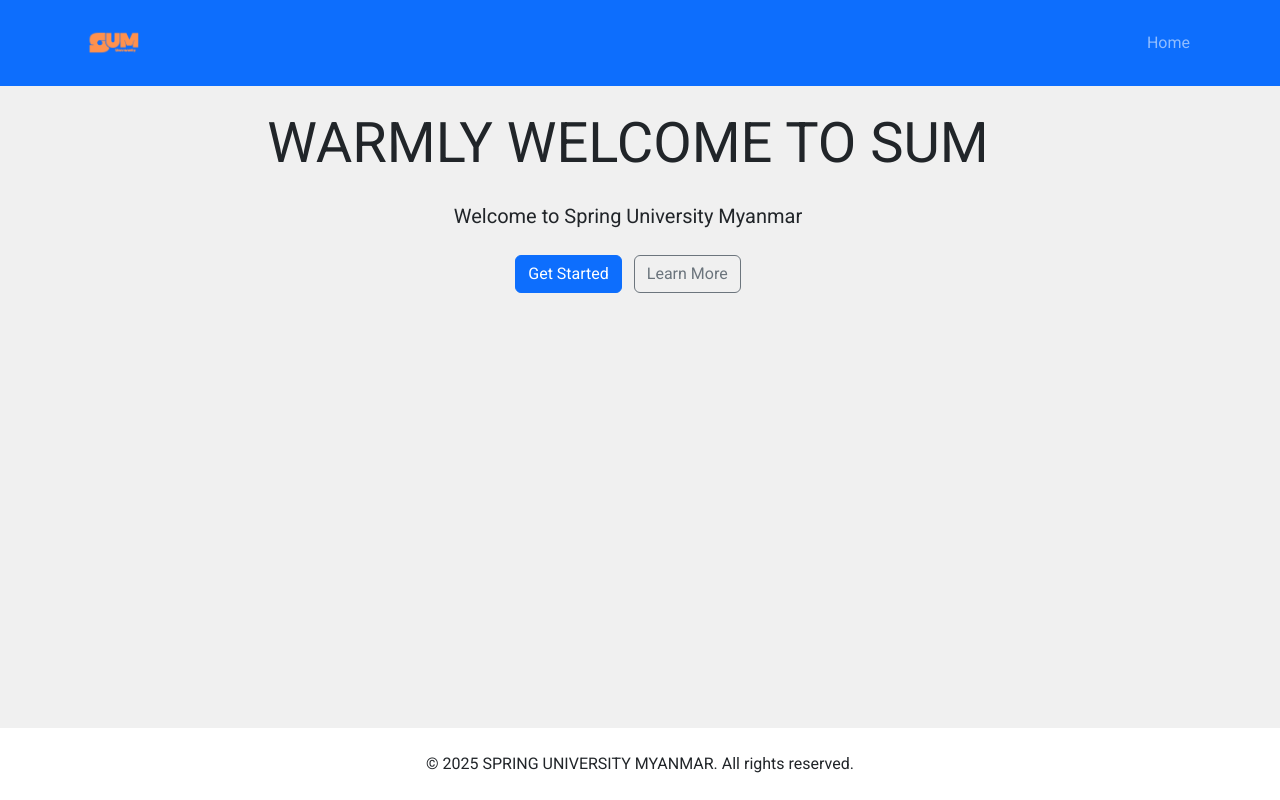
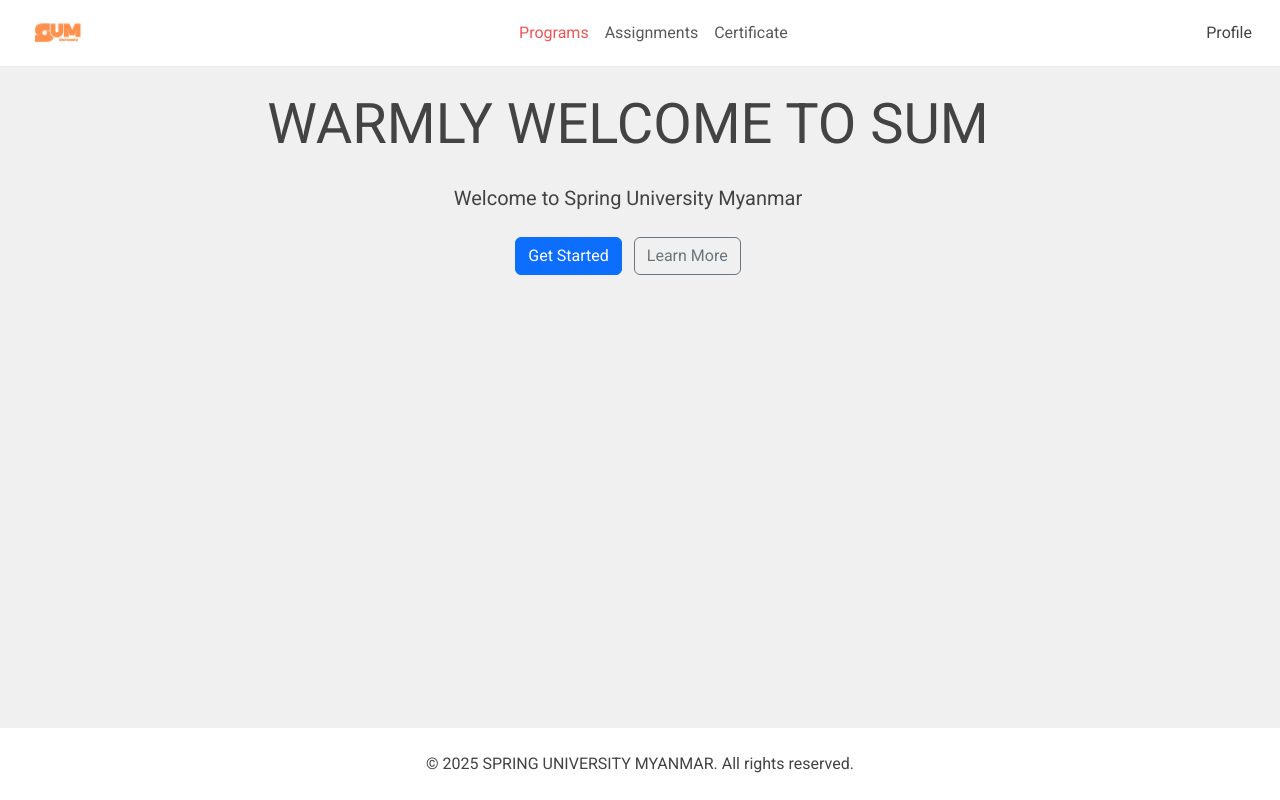
Before and after one commit to daung-mikrokosmos/sum_lms, a Django app: page / in a window 1280 px wide. Run offline with Django 5.2, Linux system fonts and the light colour scheme; some libraries are stand-ins or nearby versions.

Commit message:
navbar customize

```diff
--- a/sum_school/sum_app/static/css/common.css
+++ b/sum_school/sum_app/static/css/common.css
@@ -35,36 +35,84 @@
 }
 
 * {
-  font-family: 'Roboto-Regular', serif;
+  font-family: "Roboto-Regular", serif;
   max-width: 100%;
 }
 
 :root {
-  --primary-color : #F9A755;
-  --primary-tint-color: #F9B575;
-  --secondary-color : #F05555;
-  --sedondary-tint: #F15A5A;
-  --acent-color : #054A91;
-  --acent-tint-color:#3E7CB1 ;
+  --primary-color: #f9a755;
+  --primary-tint-color: #f9b575;
+  --secondary-color: #f05555;
+  --sedondary-tint: #f15a5a;
+  --acent-color: #054a91;
+  --acent-tint-color: #3e7cb1;
   --text-color: #434343;
-  --secondary-text-color : #F5F5F5;
-  --bg-color: #FFFFFF;
-  --secondary-bg-color :#F0F0F0 ;
-  --border-color : #EDEDED;
+  --secondary-text-color: #f5f5f5;
+  --bg-color: #ffffff;
+  --secondary-bg-color: #f0f0f0;
+  --border-color: #ededed;
   --secondary-border-color: #c1c1c1;
-  --success: #90EEAB;
+  --success: #90eeab;
 }
 
 body {
   font-weight: 400;
+  color: var(--text-color);
 }
 
 /* Nav */
+.nav--style {
+  background-color: var(--bg-color);
+  border-bottom: 1px solid var(--border-color);
+}
+
+/* modefined navbar boostrap class */
 .navbar-brand {
   width: 60px;
 }
+
+#navbarNav.navbar-collapse {
+  position: absolute;
+  top: 100%;
+  left: 0;
+  width: 100%;
+
+  background: var(--bg-color);
+  padding-left: 35px;
+}
+
+.nav--toggler {
+  border: none;
+  outline: none;
+  padding: 5px !important;
+}
+.nav--toggler:focus {
+  box-shadow: none;
+}
+.nav--toggler[aria-expanded="true"] .navbar-toggler-icon {
+  background-image: none;
+}
+.nav--toggler[aria-expanded="true"] .navbar-toggler-icon::before {
+  content: "X";
+  width: 100%;
+  height: 100%;
+  font-size: 30px;
+}
+
+.navbar-nav .nav-link.active,
+.nav-link:hover {
+  color: var(--secondary-color);
+}
+
+@media (min-width: 992px) {
+  #navbarNav.navbar-collapse {
+    position: relative;
+    background: none;
+    padding: 0;
+  }
+}
+
 /* End Nav */
-
 
 /* Layout Main */
 .layout {
@@ -78,7 +126,6 @@ body {
 }
 /* End Layout Main */
 
-
 /* footer */
 footer {
   background-color: var(--bg-color);
--- /dev/null
+++ b/sum_school/sum_app/templates/components/navbar.html
@@ -0,0 +1,37 @@
+{% load static %}
+
+<nav class="navbar navbar-expand-lg px-3 py-0 nav--style">
+  <div class="container-fluid">
+    <a class="navbar-brand" href="{% url 'welcome' %}">
+      <img src="{% static 'images/img_logo.png' %}" alt="" />
+    </a>
+
+    <button
+      class="navbar-toggler nav--toggler"
+      type="button"
+      data-bs-toggle="collapse"
+      data-bs-target="#navbarNav"
+    >
+      <span class="navbar-toggler-icon"></span>
+    </button>
+    <div class="collapse navbar-collapse" id="navbarNav">
+      <ul class="navbar-nav mx-auto">
+        <li class="nav-item">
+          <a
+            class="nav-link nav--link {% if request.resolver_match.url_name == 'welcome' %}active{% endif %}"
+            href="{% url 'welcome' %}"
+            >Programs</a
+          >
+        </li>
+        <li class="nav-item">
+          <a class="nav-link nav--link" href="#">Assignments</a>
+        </li>
+        <li class="nav-item">
+          <a class="nav-link nav--link" href="#">Certificate</a>
+        </li>
+      </ul>
+
+      <div>Profile</div>
+    </div>
+  </div>
+</nav>
--- a/sum_school/sum_app/templates/layouts/base.html
+++ b/sum_school/sum_app/templates/layouts/base.html
@@ -15,7 +15,7 @@
 
     <div class="layout">
         <header>
-            {% include 'layouts/navbar.html'%}
+            {% include 'components/navbar.html'%}
         </header>
 
         <main>
--- a/sum_school/sum_app/templates/layouts/navbar.html
+++ /dev/null
@@ -1,23 +0,0 @@
-{% load static %}
-
-{% block navbar %}
-<nav class="navbar navbar-expand-lg navbar-dark bg-primary">
-    <div class="container">
-        <a class="navbar-brand" href="{% url 'welcome' %}">
-            <img src="{% static 'images/img_logo.png' %}" alt="">
-        </a>
-        <button class="navbar-toggler" type="button" data-bs-toggle="collapse" data-bs-target="#navbarNav">
-            <span class="navbar-toggler-icon"></span>
-        </button>
-        <div class="collapse navbar-collapse" id="navbarNav">
-            <ul class="navbar-nav ms-auto">
-                <li class="nav-item">
-                    <a class="nav-link" href="{% url 'welcome' %}">Home</a>
-                </li>
-                {% block nav_items %}{% endblock %}
-            </ul>
-        </div>
-    </div>
-</nav>
-
-{% endblock %}
--- a/sum_school/sum_app/templates/welcome.html
+++ b/sum_school/sum_app/templates/welcome.html
@@ -19,5 +19,5 @@
 
 
 {% block footer %}
-   {% include 'layouts/footer.html' %}
+   {% include 'components/footer.html' %}
 {% endblock  %}
```
Also changed, not shown: sum_school/sum_app/templates/components/footer.html (renamed from sum_school/sum_app/templates/layouts/footer.html), sum_school/sum_app/templates/components/sidebar.html (added).
